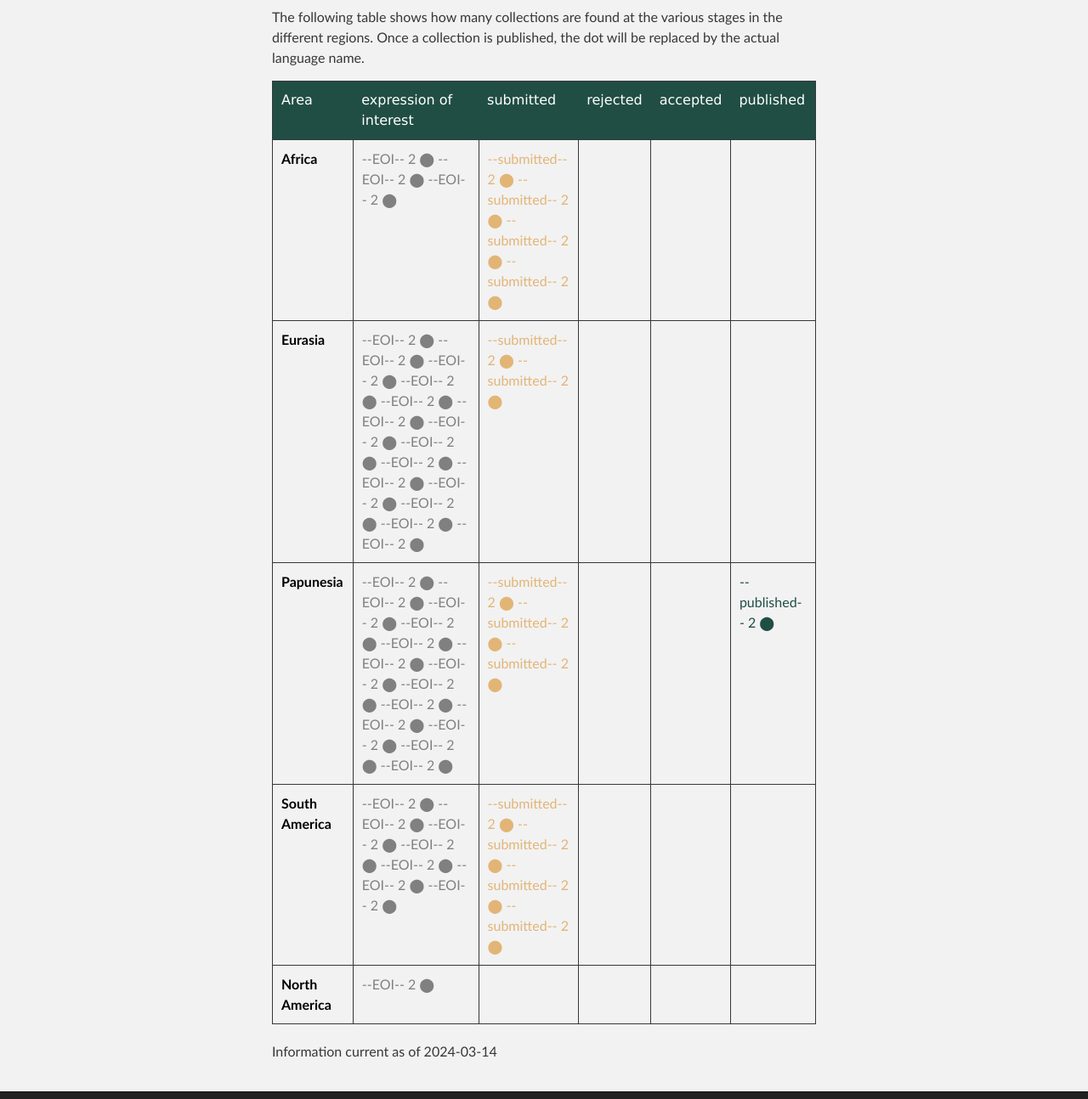
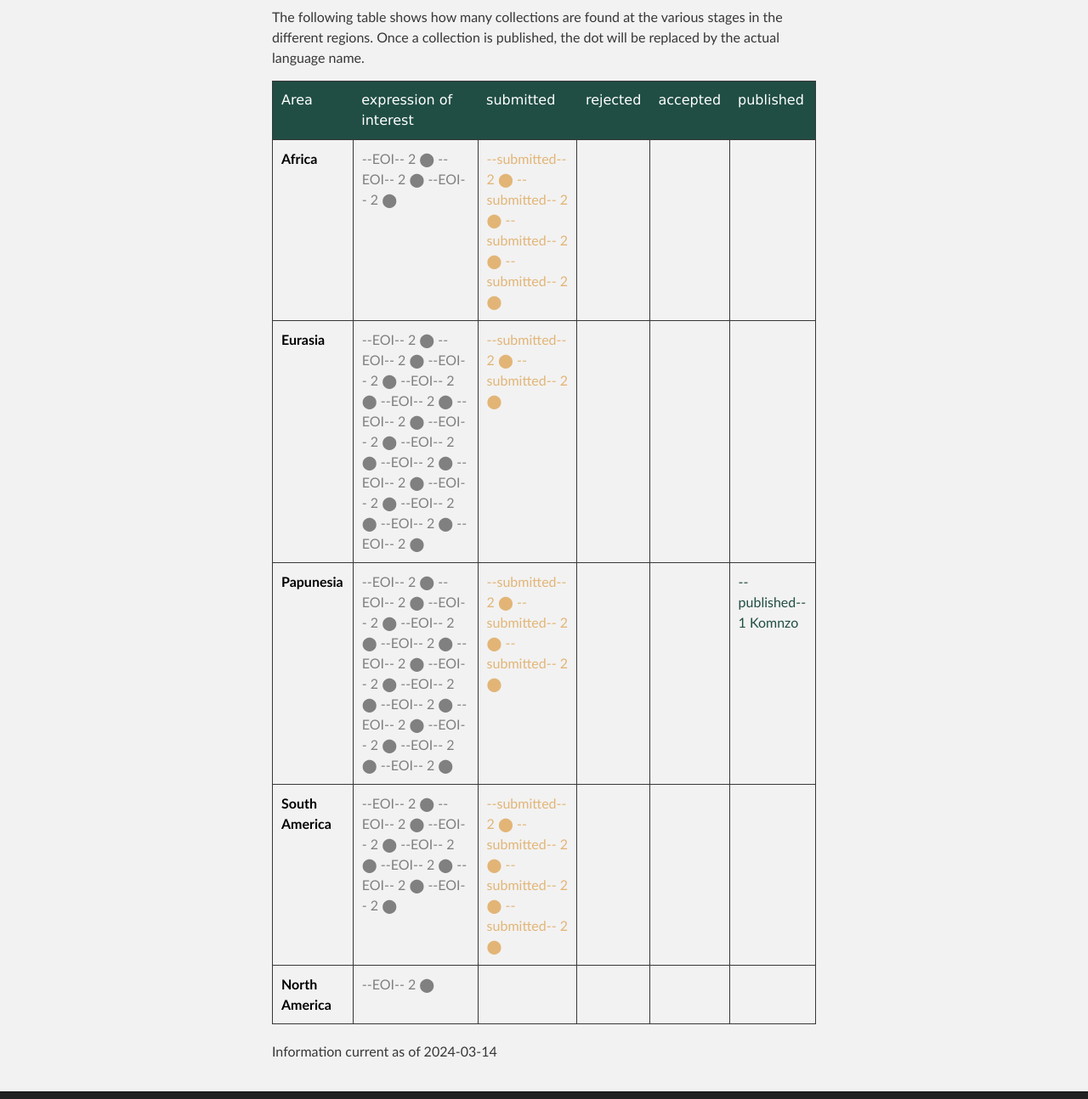
Before and after one commit to OpenTextCollections/opentextcollections.github.io, a Jekyll site: the page built from collections.md, in a window 1280 px wide. Shown: the part 847-2141 px from the top of the page at 85% size. Built offline with Jekyll 4.4.1, drawn with Linux system fonts in a browser that asks for light colours.

Commit message:
display name for published collections

```diff
--- a/collections.md
+++ b/collections.md
@@ -44,7 +44,7 @@ The following table shows how many collections are found at the various stages i
                     <td>
                         {% for lg in status[1] %}
                             --{{ status[0] }}--
-                            {% if status == "published" %}
+                            {% if status[0] == "published" %}
                                1 {{ lg }}
                             {% else %}
                                2 ⬤
```
